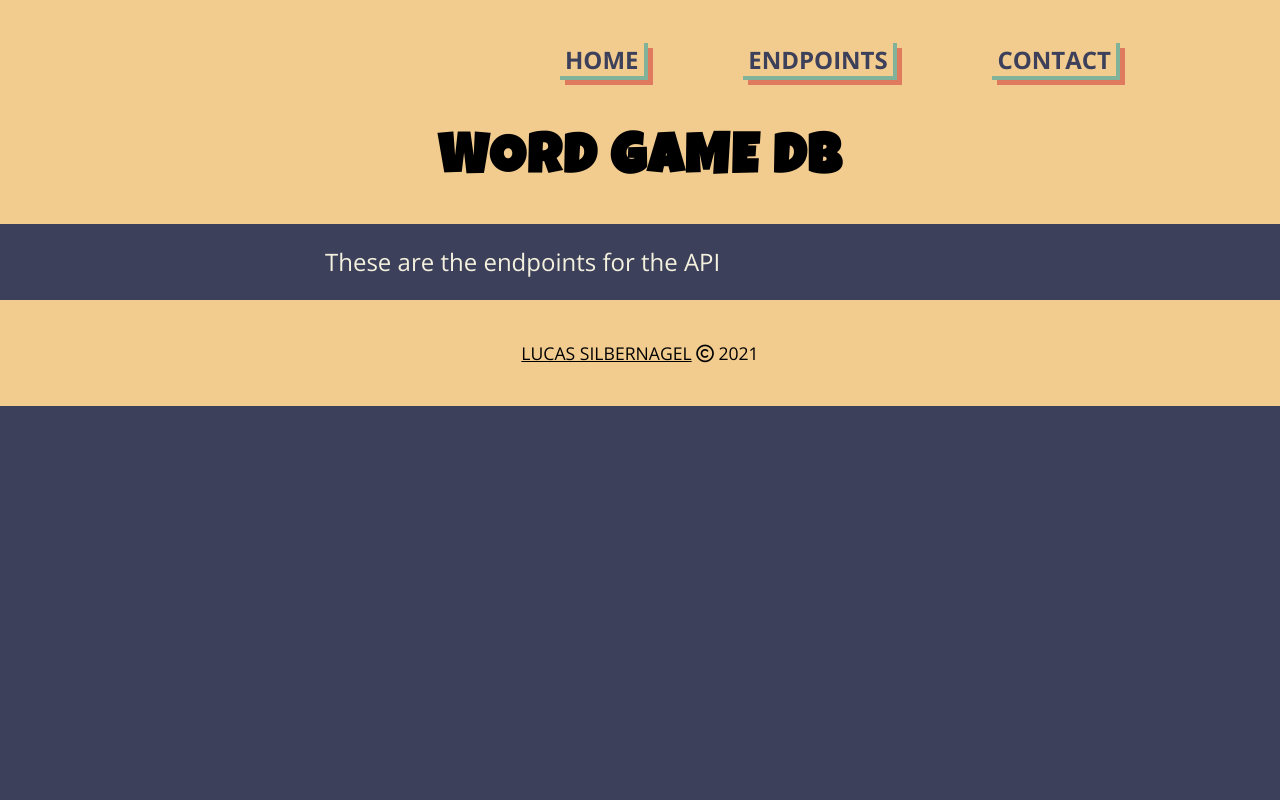
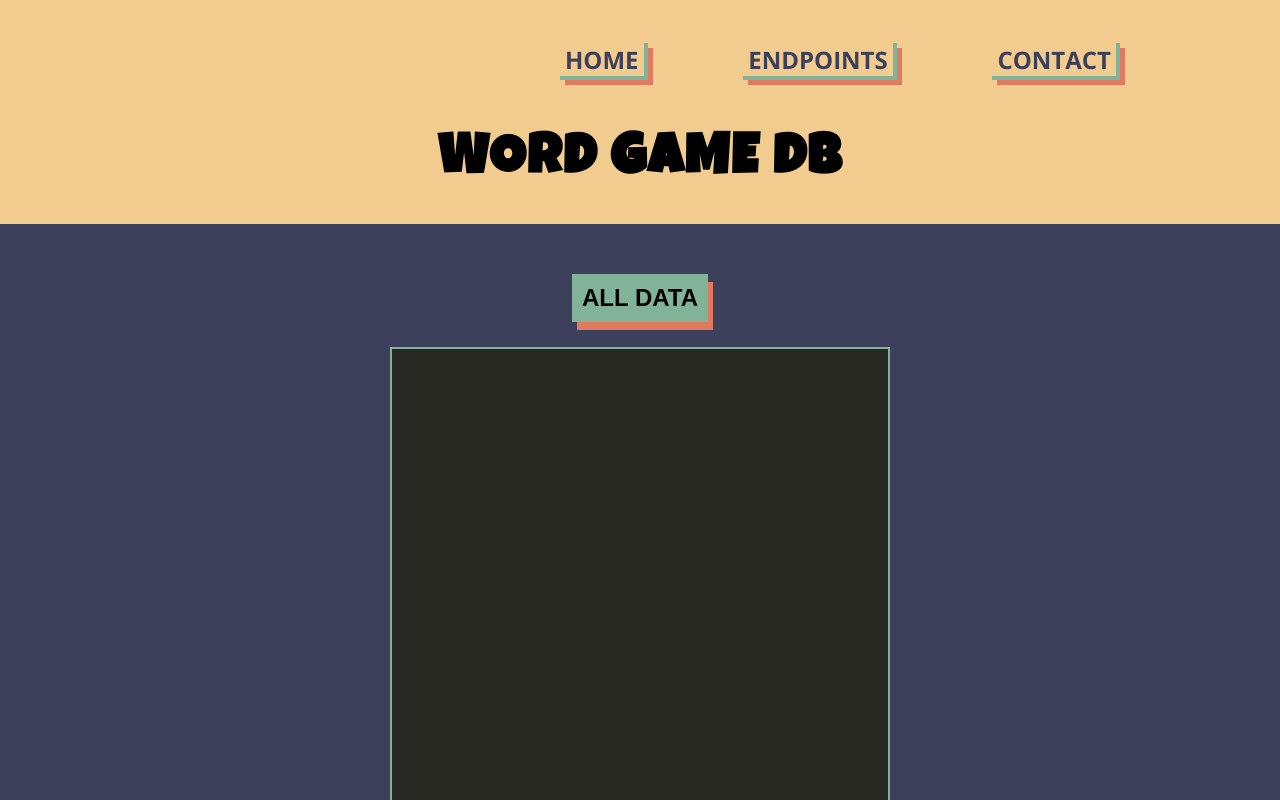
Before and after one commit to LucasSilbernagel/wordGameDB, a React (Create React App) app in the folder client/: page /endpoints in a window 1280 px wide. Shown: the top 800 px of the page. Built offline with nearby package versions, Linux system fonts and the light colour scheme.

Commit message:
added all data output on endpoints page

```diff
--- a/client/src/components/Contact/Contact.js
+++ b/client/src/components/Contact/Contact.js
@@ -1,8 +1,10 @@
 function Contact() {
   return (
-    <div className="wrapper">
-      <p>Contact me here:</p>
-    </div>
+    <main>
+      <div className="wrapper">
+        <p>Contact me here:</p>
+      </div>
+    </main>
   )
 }
 
--- a/client/src/components/Endpoints/Endpoints.js
+++ b/client/src/components/Endpoints/Endpoints.js
@@ -1,8 +1,79 @@
+import { StyledEndpoints } from './Endpoints.styled';
+import { StyledButton } from '../Button.styled';
+import axios from 'axios';
+
 function Endpoints() {
+
+  function output(inp) {
+    const allData = document.getElementById('allData');
+    allData.innerHTML = inp;
+    console.log("success");
+}
+
+function syntaxHighlight(json) {
+    json = json.replace(/&/g, '&amp;').replace(/</g, '&lt;').replace(/>/g, '&gt;');
+    return json.replace(/("(\\u[a-zA-Z0-9]{4}|\\[^u]|[^\\"])*"(\s*:)?|\b(true|false|null)\b|-?\d+(?:\.\d*)?(?:[eE][+\-]?\d+)?)/g, function (match) {
+        var cls = 'number';
+        if (/^"/.test(match)) {
+            if (/:$/.test(match)) {
+                cls = 'key';
+            } else {
+                cls = 'string';
+            }
+        } else if (/true|false/.test(match)) {
+            cls = 'boolean';
+        } else if (/null/.test(match)) {
+            cls = 'null';
+        }
+        return '<span class="' + cls + '">' + match + '</span>';
+    });
+}
+
+
+
+
+
+
+  const showAllData = () => {
+    axios.get('/api/v1/words')
+      .then((res) => {
+        let allData = Object.assign({}, res.data);
+        let str = JSON.stringify(allData, undefined, 4);
+        output(syntaxHighlight(str));
+      });
+
+
+
+    // setLoading(true)
+    // setTimeout(() => {
+    //   axios.get('/api/v1/words')
+    //     .then((response) => {
+    //       if (response.ok) {
+    //         return response.json();
+    //       } else {
+    //         throw new Error('Something went wrong');
+    //       }
+    //     })
+    //     .then(res => console.log(res))
+    //     .catch((error) => {
+    //       console.log(error)
+    //     })
+    //     .then(setLoading(false))
+    // }, 1000)
+
+  };
+
   return (
-    <div className="wrapper">
-      <p>These are the endpoints for the API</p>
-    </div>
+    <main>
+      <div className="wrapper">
+        <StyledEndpoints>
+          <StyledButton onClick={showAllData}>
+            All data
+          </StyledButton>
+          <pre id="allData"></pre>
+        </StyledEndpoints>
+      </div>
+    </main>
   )
 }
 
--- /dev/null
+++ b/client/src/components/Endpoints/Endpoints.styled.js
@@ -0,0 +1,33 @@
+import styled from 'styled-components';
+
+export const StyledEndpoints = styled.section`
+  text-align: center;
+  padding: 50px 0px;
+  pre {
+    font-size: 1.1rem;
+    text-align: center;
+    width: 100%;
+    border: 2px solid ${({ theme }) => theme.secondaryAccent};
+    max-width: 500px;
+    height: 500px;
+    margin: 0 auto;
+    margin-top: 25px;
+    overflow-y: scroll;
+    background: #272822;
+    .string {
+    color: #FD971F;
+    }
+    .number {
+      color: #66D9EF;
+    }
+    .boolean {
+      color: #A6E22E;
+    }
+    .null {
+      color: #F92672;
+    }
+    .key {
+      color: #F8F8F2;
+    }
+  }
+`;
--- a/client/src/globalStyles.js
+++ b/client/src/globalStyles.js
@@ -39,6 +39,7 @@ p {
   margin: 20px auto;
   max-width: 650px;
   line-height: 1.3;
+  text-align: left;
   @media (min-width: 576px) {
     font-size: 1.5rem;
     line-height: 1.5;
```
Also changed, not shown: 1 other file (tests, documents, lock files or other folders).
